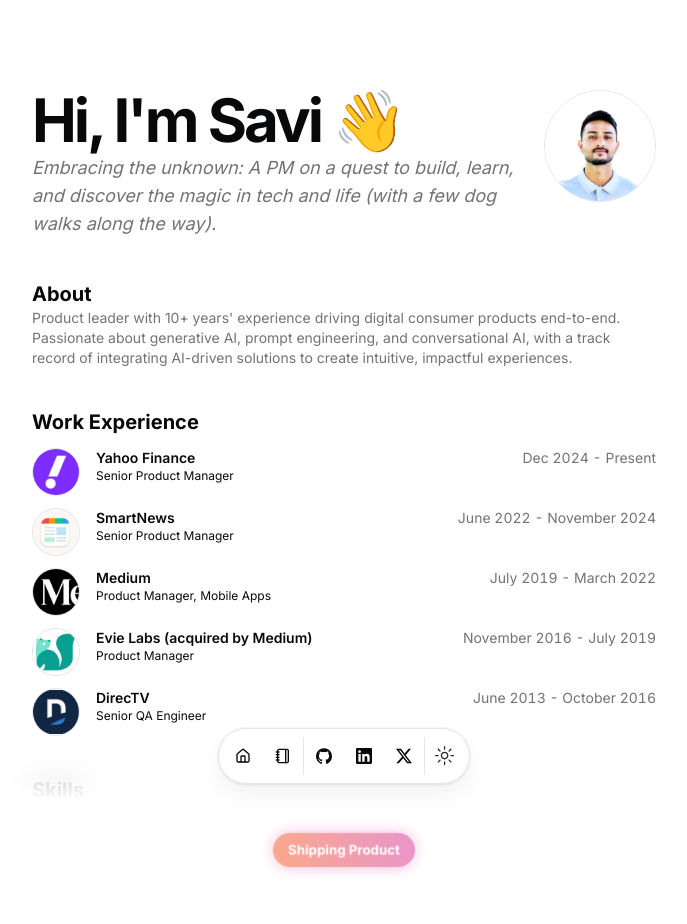
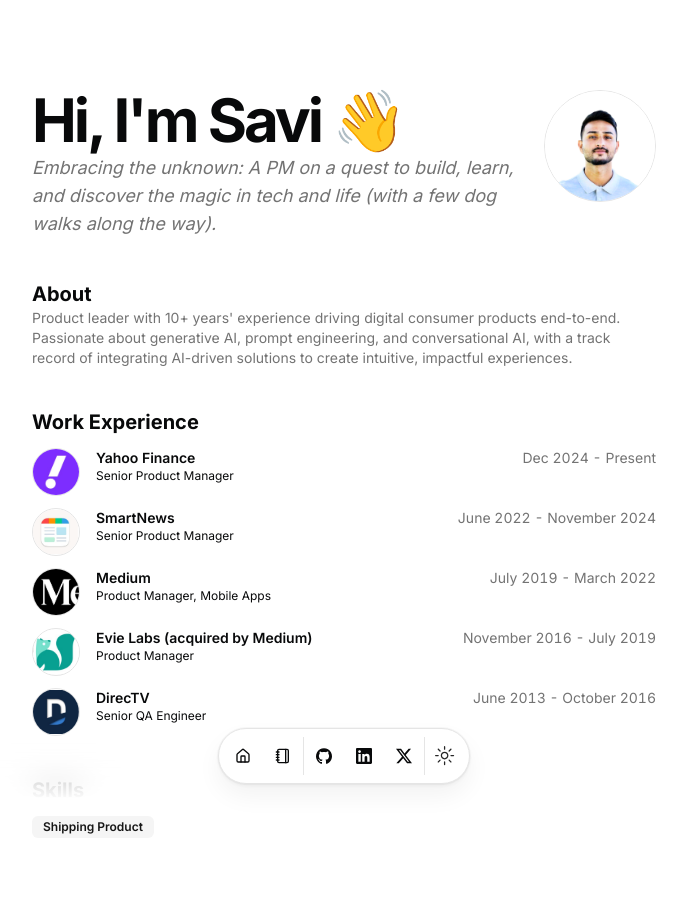
Before and after one commit to saviii/savi-portfolio, a Next.js app: page / in a window 1280 px wide. Shown: the top 924 px of the page, without its empty margins (296-983 px from the left). Built offline with nearby package versions, Linux system fonts and the light colour scheme.

Commit message:
Revert animated skill badge to simple skill list

```diff
--- a/src/app/page.tsx
+++ b/src/app/page.tsx
@@ -8,7 +8,6 @@
 import { DATA } from "@/data/resume";
 import Link from "next/link";
 import Markdown from "react-markdown";
-import { AnimatedSkillBadge } from "@/components/animated-skill-badge";
 
 const BLUR_FADE_DELAY = 0.04;
 
@@ -104,11 +103,15 @@
           <BlurFade delay={BLUR_FADE_DELAY * 9}>
             <h2 className="text-xl font-bold">Skills</h2>
           </BlurFade>
-          <div className="flex justify-center w-full py-4">
-            <BlurFade delay={BLUR_FADE_DELAY * 10}>
-              <AnimatedSkillBadge text={DATA.skills[0]} />
-            </BlurFade>
-          </div>
+          <BlurFade delay={BLUR_FADE_DELAY * 10}>
+            <div className="flex flex-wrap gap-2">
+              {DATA.skills.map((skill, id) => (
+                <Badge key={id} variant="secondary">
+                  {skill}
+                </Badge>
+              ))}
+            </div>
+          </BlurFade>
         </div>
       </section>
       <section id="projects">
```
